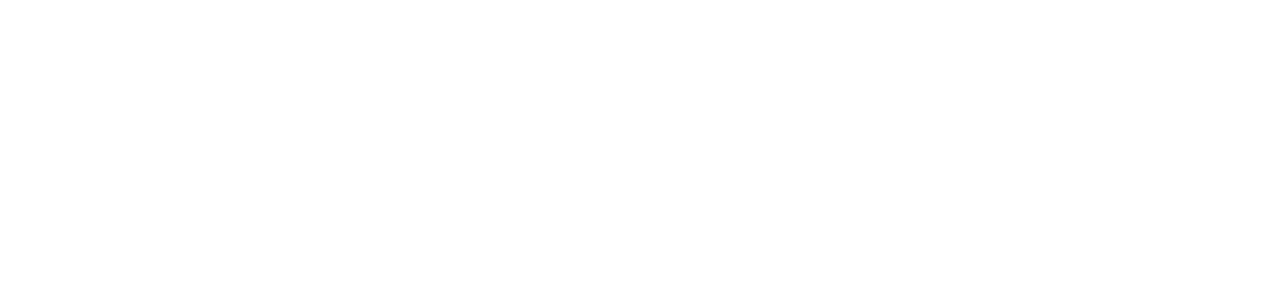
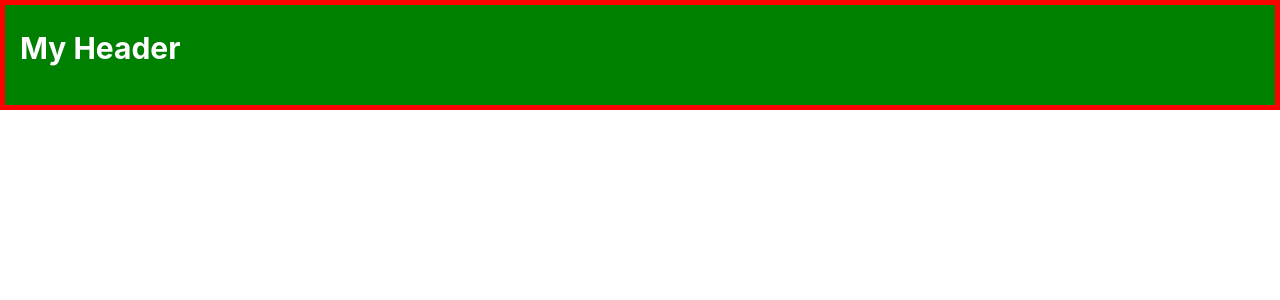
Before and after one commit to Doode1524/reusable-components, a React (Create React App) app: page / in a window 1280 px wide. Shown: the top 300 px of the page. Built offline with nearby package versions, Linux system fonts and the light colour scheme.

Commit message:
add header component

```diff
--- a/src/App.js
+++ b/src/App.js
@@ -1,8 +1,9 @@
+import Header from "./Header";
 
 function App() {
   return (
     <div>
-
+      <Header />
     </div>
   );
 }
--- /dev/null
+++ b/src/Header.js
@@ -0,0 +1,14 @@
+import React from "react";
+import "./styles.css";
+
+const Header = () => {
+  return (
+    <div className="header-container">
+      <div>
+        <h1 className="header-title">My Header</h1>
+      </div>
+    </div>
+  );
+};
+
+export default Header;
--- a/src/styles.css
+++ b/src/styles.css
@@ -0,0 +1,18 @@
+.header-container {
+  border: 5px solid red;
+  background-color: green;
+  color: white;
+  display: flex;
+  justify-content: flex-end;
+  align-items: center;
+  padding-right: 20px;
+  height: 100px;
+}
+
+.header-title {
+  font-size: 30px;
+  font-weight: bold;
+  position: absolute;
+  top: 10px;
+  left: 20px;
+}
```
